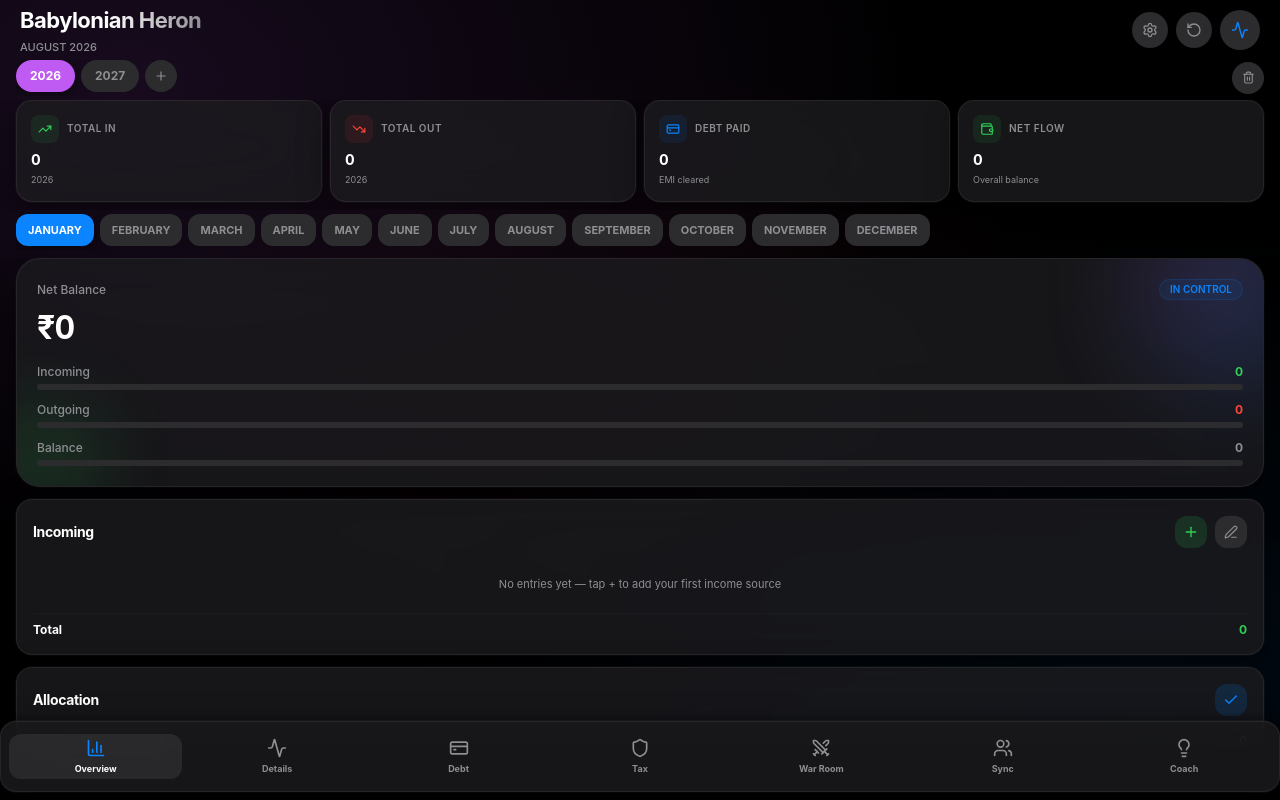
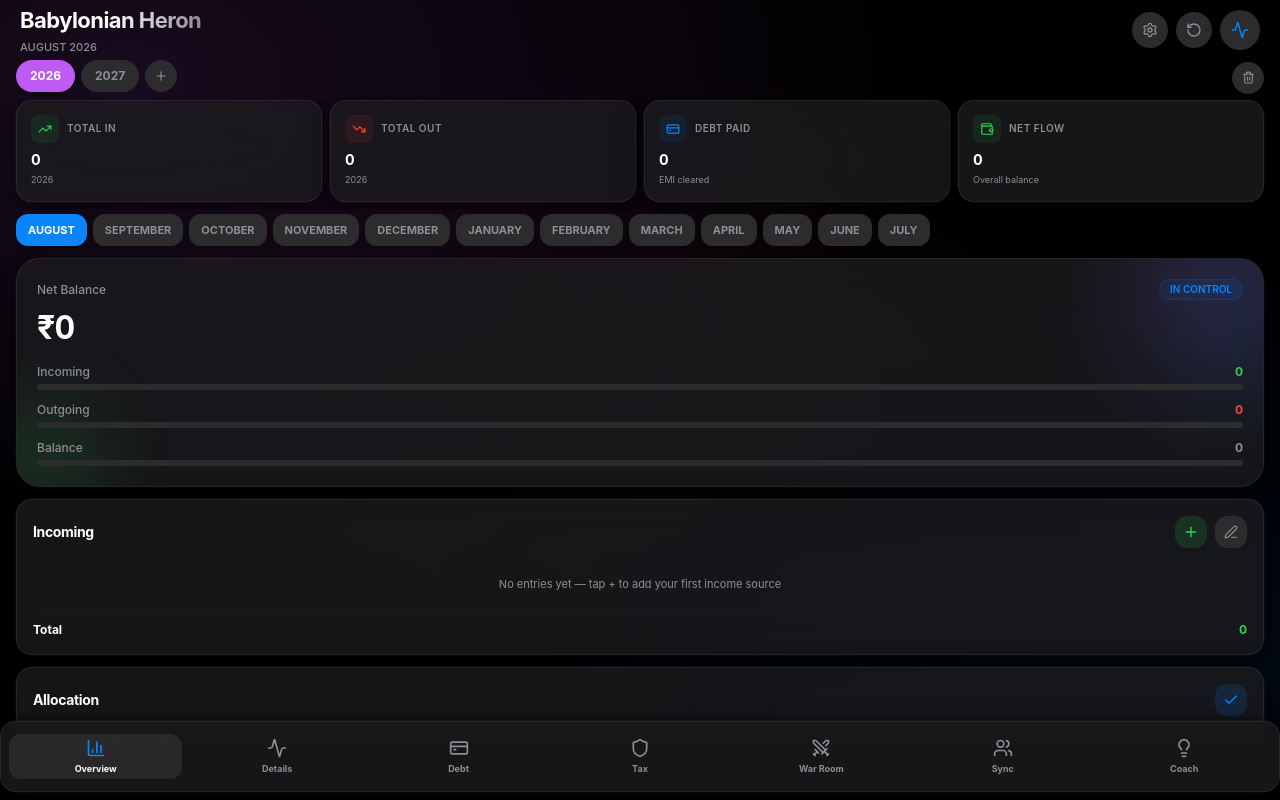
Before and after one commit to dusty-source/heron, a React (Vite) app: page / in a window 1280 px wide. Built offline with nearby package versions, Linux system fonts and the light colour scheme.

Commit message:
Add files via upload

```diff
--- a/src/App.tsx
+++ b/src/App.tsx
@@ -709,14 +709,47 @@ export default function App() {
   const months = currentYear?.months || [];
   const currentMonth = months[selectedMonth] || '';
 
+  // Live calendar anchor: re-checked every minute AND immediately when the
+  // app returns from the background (iOS suspends timers), so the month belt
+  // and the selection roll over automatically when the calendar month changes.
+  const [now, setNow] = useState(() => new Date());
+  const calendarMonth = now.getMonth();
+  const autoMonthRef = useRef(calendarMonth); // month last set by auto-follow
+  useEffect(() => {
+    const check = () => {
+      const d = new Date();
+      setNow(prev => (prev.getMonth() !== d.getMonth() || prev.getFullYear() !== d.getFullYear() ? d : prev));
+    };
+    check();
+    const iv = setInterval(check, 60000);
+    const onVis = () => { if (document.visibilityState === 'visible') check(); };
+    document.addEventListener('visibilitychange', onVis);
+    return () => { clearInterval(iv); document.removeEventListener('visibilitychange', onVis); };
+  }, []);
+
+  // On calendar month rollover: follow automatically only if the user was
+  // still on the previously auto-selected month. A manual pick of another
+  // month is respected (no yanking); auto-follow resumes from the new month.
+  useEffect(() => {
+    if (selectedMonth === autoMonthRef.current) {
+      setSelectedMonth(calendarMonth);
+    }
+    autoMonthRef.current = calendarMonth;
+    // eslint-disable-next-line react-hooks/exhaustive-deps
+  }, [calendarMonth]);
+
   // Month belt: starts at the current calendar month and wraps Dec->Jan.
   // Each chip carries its TRUE calendar index (0=Jan..11=Dec) so every data
-  // getter/update keeps reading the correct calendar month.
+  // getter/update keeps reading the correct calendar month, and the label
+  // is always the month its click actually selects.
   const monthBelt = useMemo(() => {
     const src = currentYear?.months || [];
-    const start = new Date().getMonth();
-    return src.map((m, k) => ({ label: m, idx: (start + k) % 12 }));
-  }, [currentYear?.months]);
+    const start = calendarMonth;
+    return src.map((_, k) => {
+      const idx = (start + k) % 12;
+      return { label: src[idx], idx };
+    });
+  }, [currentYear?.months, calendarMonth]);
   const noSpendStatus = useMemo(() => getNoSpendStatus(), [getNoSpendStatus, currentYear, selectedMonth]);
   const incomeTotal = getIncomeTotal(selectedMonth);
   const outgoingTotal = getOutgoingTotal(selectedMonth);
```
